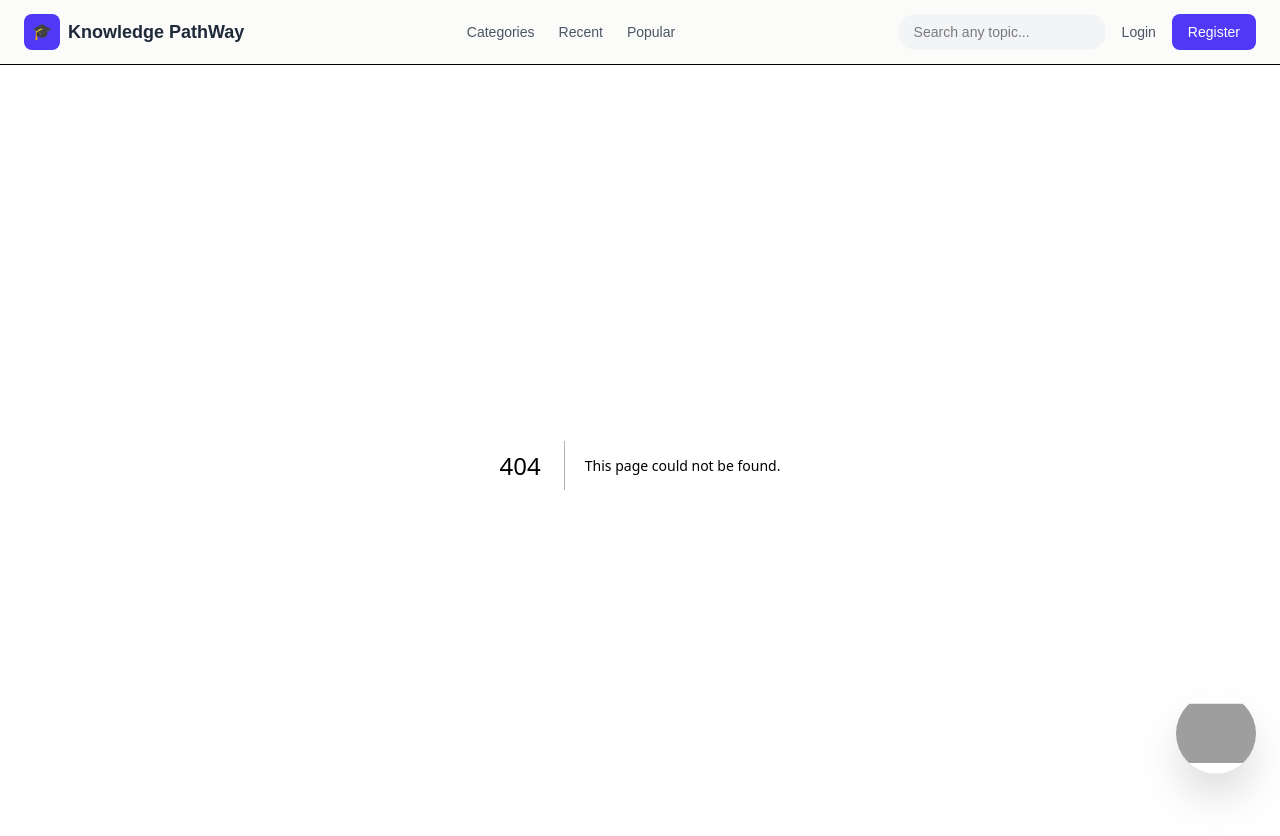
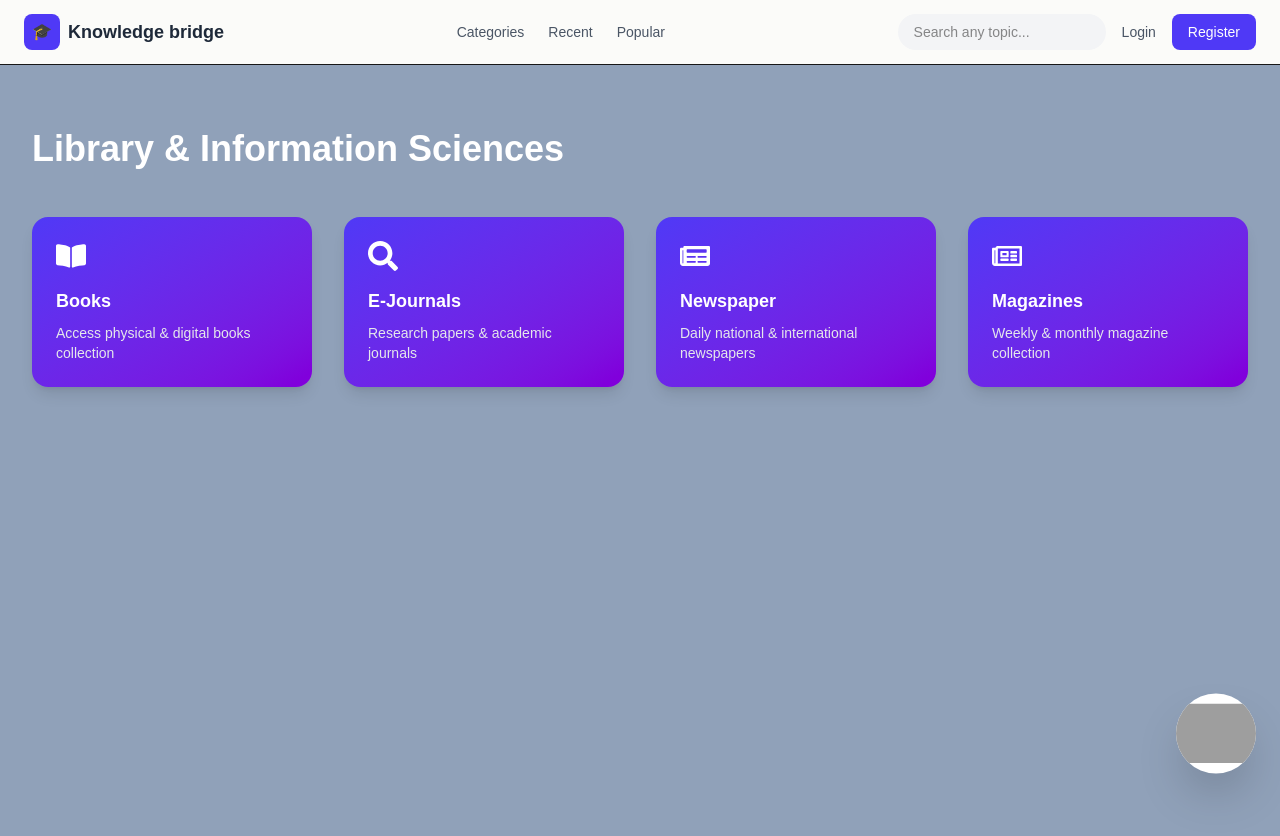
Before and after one commit to Ajaydagaraju/lab, a Next.js app: page /library-information in a window 1280 px wide. Before the commit this address had no page. Shown: the top 836 px of the page. Built offline with nearby package versions, Linux system fonts and the light colour scheme; grey boxes are pictures that could not be loaded.

Commit message:
as per new request

```diff
--- /dev/null
+++ b/app/(routes)/library-information/page.jsx
@@ -0,0 +1,73 @@
+"use client";
+
+import { useRouter } from "next/navigation";
+import { motion } from "framer-motion";
+import {
+  FaBookOpen,
+  FaNewspaper,
+  FaRegNewspaper,
+  FaSearch,
+  FaGlobe
+} from "react-icons/fa";
+
+
+const cards = [
+  {
+    title: "Books",
+    desc: "Access physical & digital books collection",
+    icon: <FaBookOpen />,
+    link: "https://ndl.iitkgp.ac.in/",
+  },
+  {
+    title: "E-Journals",
+    desc: "Research papers & academic journals",
+    icon: <FaSearch />,   // represents research/search
+    link: "https://scholar.google.com/",
+  },
+  {
+    title: "Newspaper",
+    desc: "Daily national & international newspapers",
+    icon: <FaNewspaper />,
+    link: "https://www.google.com/",
+  },
+  {
+    title: "Magazines",
+    desc: "Weekly & monthly magazine collection",
+    icon: <FaRegNewspaper />,
+    link: "https://worldcat.org/",
+  },
+];
+
+
+export default function LibraryPage() {
+  const router = useRouter();
+
+  return (
+    <div className="min-h-screen bg-slate-400 text-white px-8 py-16">
+      <h1 className="text-4xl font-bold mb-12">
+        Library & Information Sciences
+      </h1>
+
+      <div className="grid grid-cols-1 sm:grid-cols-2 lg:grid-cols-4 gap-8">
+        {cards.map((card, index) => (
+          <motion.div
+            key={index}
+            whileHover={{ scale: 1.05 }}
+            // onClick={() =>
+            //   router.push(`/library-information/view?url=${encodeURIComponent(card.link)}`)
+            // }
+  onClick={() => window.open(card.link, "_blank")}
+
+            className="cursor-pointer bg-gradient-to-br from-indigo-600 to-purple-700 p-6 rounded-2xl shadow-lg hover:shadow-indigo-500/40 transition"
+          >
+            <div className="text-3xl mb-4">{card.icon}</div>
+            <h2 className="text-lg font-semibold">{card.title}</h2>
+            <p className="text-sm text-gray-200 mt-2">
+              {card.desc}
+            </p>
+          </motion.div>
+        ))}
+      </div>
+    </div>
+  );
+}
--- /dev/null
+++ b/app/(routes)/library-information/view/page.jsx
@@ -0,0 +1,20 @@
+"use client";
+
+import { useSearchParams } from "next/navigation";
+
+export default function IframePage() {
+  const searchParams = useSearchParams();
+  const url = searchParams.get("url");
+
+  if (!url) return <div>No URL Provided</div>;
+
+  return (
+    <div className="min-h-screen bg-black">
+      <iframe
+        src={url}
+        className="w-full h-screen"
+        title="External Resource"
+      />
+    </div>
+  );
+}
--- a/app/(routes)/students/[subject]/page.js
+++ b/app/(routes)/students/[subject]/page.js
@@ -18,7 +18,7 @@ export default function SubjectPage( ) {
   }
 
   return (
-    <main className="min-h-screen bg-gradient-to-br from-indigo-600 via-purple-600 to-pink-600">
+    <main className="min-h-screen bg-slate-400">
       <div className="max-w-7xl mx-auto px-6 py-14">
         {/* Header */}
         <h1 className="text-4xl font-bold text-white">
--- a/app/(routes)/students/page.js
+++ b/app/(routes)/students/page.js
@@ -4,7 +4,7 @@ import SubjectGrid from "@/app/components/SubjectGrid";
 
 export default function StudentPage() {
   return (
-    <main className="min-h-screen bg-gradient-to-br from-indigo-600 via-purple-600 to-pink-600 p-8">
+    <main className="min-h-screen bg-slate-400 p-8">
 
 
       <SubjectGrid />
--- a/app/components/BookCard.js
+++ b/app/components/BookCard.js
@@ -17,7 +17,7 @@ export default function BookCard({ book }) {
       </div>
 
       <button className="mt-4 w-full rounded-lg bg-indigo-600 py-2 text-white font-medium hover:bg-indigo-700 transition">
-        View Book
+        View
       </button>
     </motion.div>
   );
--- a/app/components/bookGrid.js
+++ b/app/components/bookGrid.js
@@ -1,10 +1,64 @@
+// import BookCard from "./BookCard";
+
+// export default function BookGrid({ books }) {
+//   return (
+//     <div className="mt-12 grid gap-8 sm:grid-cols-2 lg:grid-cols-3">
+//       {books.map((book) => (
+//         <BookCard key={book.code} book={book} />
+//       ))}
+//     </div>
+//   );
+// }
+
+// "use client";
+// import { useRouter } from "next/navigation";
+
+// export default function BookGrid({ books }) {
+//   const router = useRouter();
+
+//   return (
+//     <div className="grid grid-cols-1 sm:grid-cols-2 md:grid-cols-3 gap-6">
+//       {books.map((book, index) => (
+//         <div
+//           key={index}
+//           onClick={() =>
+//             book.route
+//               ? router.push(book.route)
+//               : router.push(`/students/${book.code}`)
+//           }
+//           className="cursor-pointer bg-white p-6 rounded-xl shadow hover:shadow-xl transition"
+//         >
+//           <h2 className="font-semibold">{book.title}</h2>
+//         </div>
+//       ))}
+//     </div>
+//   );
+// }
+
+
+
+"use client";
+
+import { useRouter } from "next/navigation";
 import BookCard from "./BookCard";
 
 export default function BookGrid({ books }) {
+  const router = useRouter();
+
+  const handleClick = (book) => {
+    if (book.route) {
+      router.push(book.route);
+    } else {
+      router.push(`/students/${book.code}`);
+    }
+  };
+
   return (
     <div className="mt-12 grid gap-8 sm:grid-cols-2 lg:grid-cols-3">
       {books.map((book) => (
-        <BookCard key={book.code} book={book} />
+        <div key={book.code} onClick={() => handleClick(book)}>
+          <BookCard book={book} />
+        </div>
       ))}
     </div>
   );
--- a/app/components/header.js
+++ b/app/components/header.js
@@ -14,7 +14,7 @@ export default function Header() {
             🎓
           </div>
           <span className="text-lg font-semibold text-gray-800">
-            Knowledge PathWay
+            Knowledge bridge
           </span>
         </div>
         </Link>
--- a/app/components/hero.js
+++ b/app/components/hero.js
@@ -7,11 +7,14 @@ export default function Hero() {
       <div className="absolute inset-0 " />
 
       <div className="relative max-w-5xl mx-auto px-6 pt-24 pb-32 text-center text-white">
+        <div className="gap-2 px-4 py-2 rounded-full bg-white/10 backdrop-blur mb-6 max-w-70 m-auto">
+          Central University of haryana
+        </div>
 
         {/* Badge */}
         <div className="inline-flex items-center gap-2 px-4 py-2 rounded-full bg-white/10 backdrop-blur mb-6">
           <span className="text-yellow-300">🎓</span>
-          <span className="text-sm font-medium">Knowledge PathWay</span>
+          <span className="text-sm font-medium">Knowledge bridge</span>
         </div>
 
         {/* Heading */}
@@ -22,7 +25,8 @@ export default function Hero() {
 
         {/* Subheading */}
         <p className="mt-6 text-lg text-white/90 max-w-3xl mx-auto">
-          Explore 10 disciplines • 50+ subjects • 200+ topics with AI-powered learning assistance
+          Explore 10 disciplines • 50+ subjects • 200+ topics with AI-powered
+          learning assistance
         </p>
 
         {/* Search */}
@@ -52,10 +56,7 @@ export default function Hero() {
             { label: "Topics", value: "200+" },
             { label: "Learners", value: "2K+" },
           ].map((item, i) => (
-            <div
-              key={i}
-              className="bg-white/10 backdrop-blur rounded-xl py-6"
-            >
+            <div key={i} className="bg-white/10 backdrop-blur rounded-xl py-6">
               <div className="text-2xl font-bold">{item.value}</div>
               <div className="text-sm text-white/80">{item.label}</div>
             </div>
--- a/app/data/subject.js
+++ b/app/data/subject.js
@@ -1,3 +1,4 @@
+import Link from "next/link";
 
 const subjects = [
   {
@@ -8,10 +9,14 @@ const subjects = [
     books: [
       { title: "Computer science, knowledge & systems", code: "000" },
       { title: "Bibliographies", code: "010" },
-      { title: "Library & information sciences", code: "020" },
+      {
+        title: "Library & information sciences",
+        code: "020",
+        route: "/library-information",
+      },
       { title: "Encyclopedias & books of facts", code: "030" },
-      { title: "News media, journalism & publishing", code: "070" }
-    ]
+      { title: "News media, journalism & publishing", code: "070" },
+    ],
   },
   {
     code: "100",
@@ -27,8 +32,8 @@ const subjects = [
       { title: "Logic", code: "160" },
       { title: "Ethics", code: "170" },
       { title: "Ancient, medieval & eastern philosophy", code: "180" },
-      { title: "Modern western philosophy", code: "190" }
-    ]
+      { title: "Modern western philosophy", code: "190" },
+    ],
   },
   {
     code: "200",
@@ -44,8 +49,8 @@ const subjects = [
       { title: "Christian organization & worship", code: "260" },
       { title: "History of Christianity", code: "270" },
       { title: "Christian denominations", code: "280" },
-      { title: "Other religions", code: "290" }
-    ]
+      { title: "Other religions", code: "290" },
+    ],
   },
   {
     code: "300",
@@ -61,8 +66,8 @@ const subjects = [
       { title: "Social problems & services", code: "360" },
       { title: "Education", code: "370" },
       { title: "Commerce & transport", code: "380" },
-      { title: "Customs & folklore", code: "390" }
-    ]
+      { title: "Customs & folklore", code: "390" },
+    ],
   },
   {
     code: "400",
@@ -78,8 +83,8 @@ const subjects = [
       { title: "Spanish & Portuguese", code: "460" },
       { title: "Latin languages", code: "470" },
       { title: "Greek languages", code: "480" },
-      { title: "Other languages", code: "490" }
-    ]
+      { title: "Other languages", code: "490" },
+    ],
   },
   {
     code: "500",
@@ -95,8 +100,8 @@ const subjects = [
       { title: "Fossils", code: "560" },
       { title: "Biology", code: "570" },
       { title: "Botany", code: "580" },
-      { title: "Zoology", code: "590" }
-    ]
+      { title: "Zoology", code: "590" },
+    ],
   },
   {
     code: "600",
@@ -112,8 +117,8 @@ const subjects = [
       { title: "Chemical engineering", code: "660" },
       { title: "Manufacturing", code: "670" },
       { title: "Industrial technology", code: "680" },
-      { title: "Construction", code: "690" }
-    ]
+      { title: "Construction", code: "690" },
+    ],
   },
   {
     code: "700",
@@ -129,8 +134,8 @@ const subjects = [
       { title: "Graphic arts", code: "760" },
       { title: "Photography", code: "770" },
       { title: "Music", code: "780" },
-      { title: "Sports & entertainment", code: "790" }
-    ]
+      { title: "Sports & entertainment", code: "790" },
+    ],
   },
   {
     code: "800",
@@ -146,8 +151,8 @@ const subjects = [
       { title: "Spanish literature", code: "860" },
       { title: "Latin literature", code: "870" },
       { title: "Greek literature", code: "880" },
-      { title: "Other literatures", code: "890" }
-    ]
+      { title: "Other literatures", code: "890" },
+    ],
   },
   {
     code: "900",
@@ -163,9 +168,9 @@ const subjects = [
       { title: "Africa", code: "960" },
       { title: "North America", code: "970" },
       { title: "South America", code: "980" },
-      { title: "Other regions", code: "990" }
-    ]
-  }
+      { title: "Other regions", code: "990" },
+    ],
+  },
 ];
 
 export default subjects;
```
